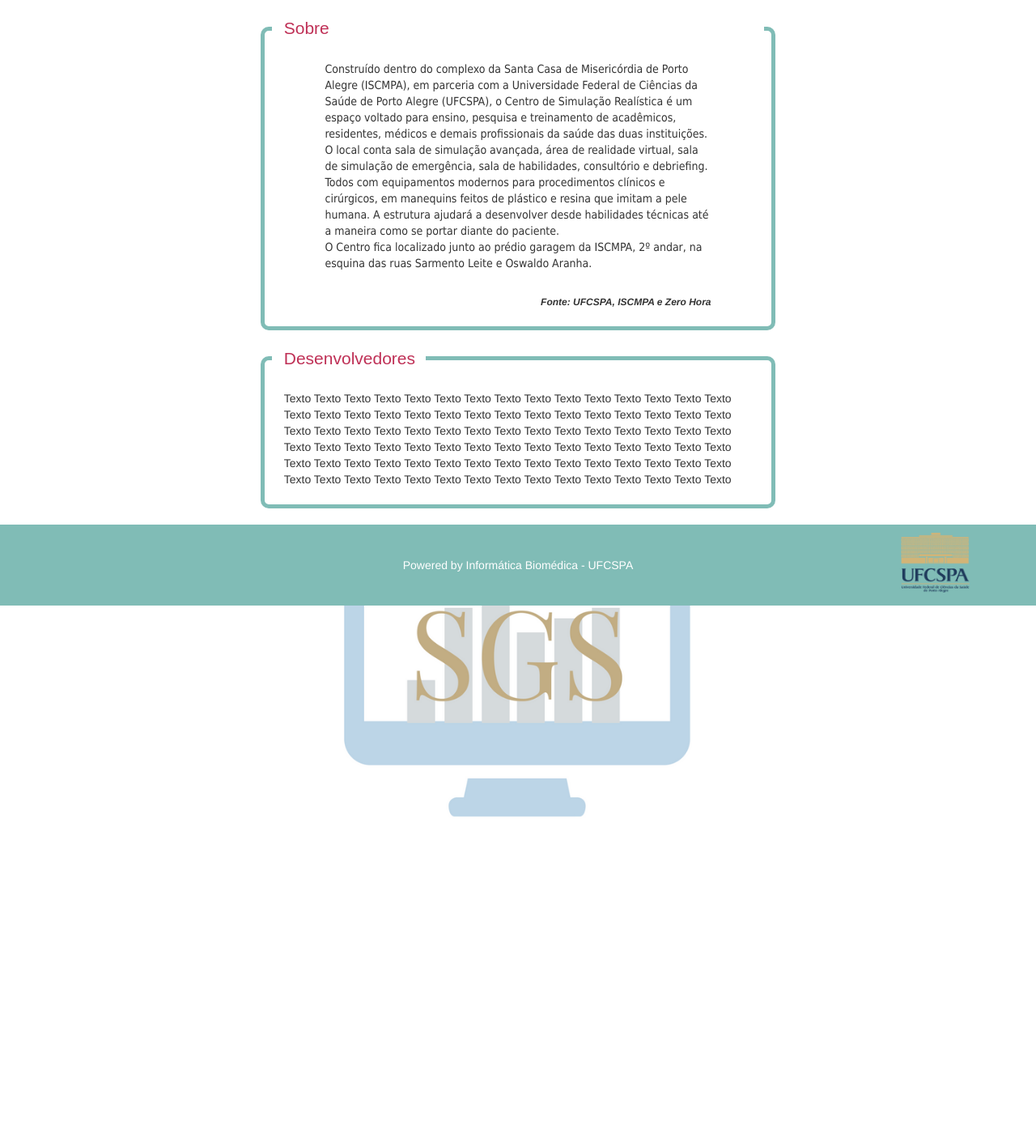
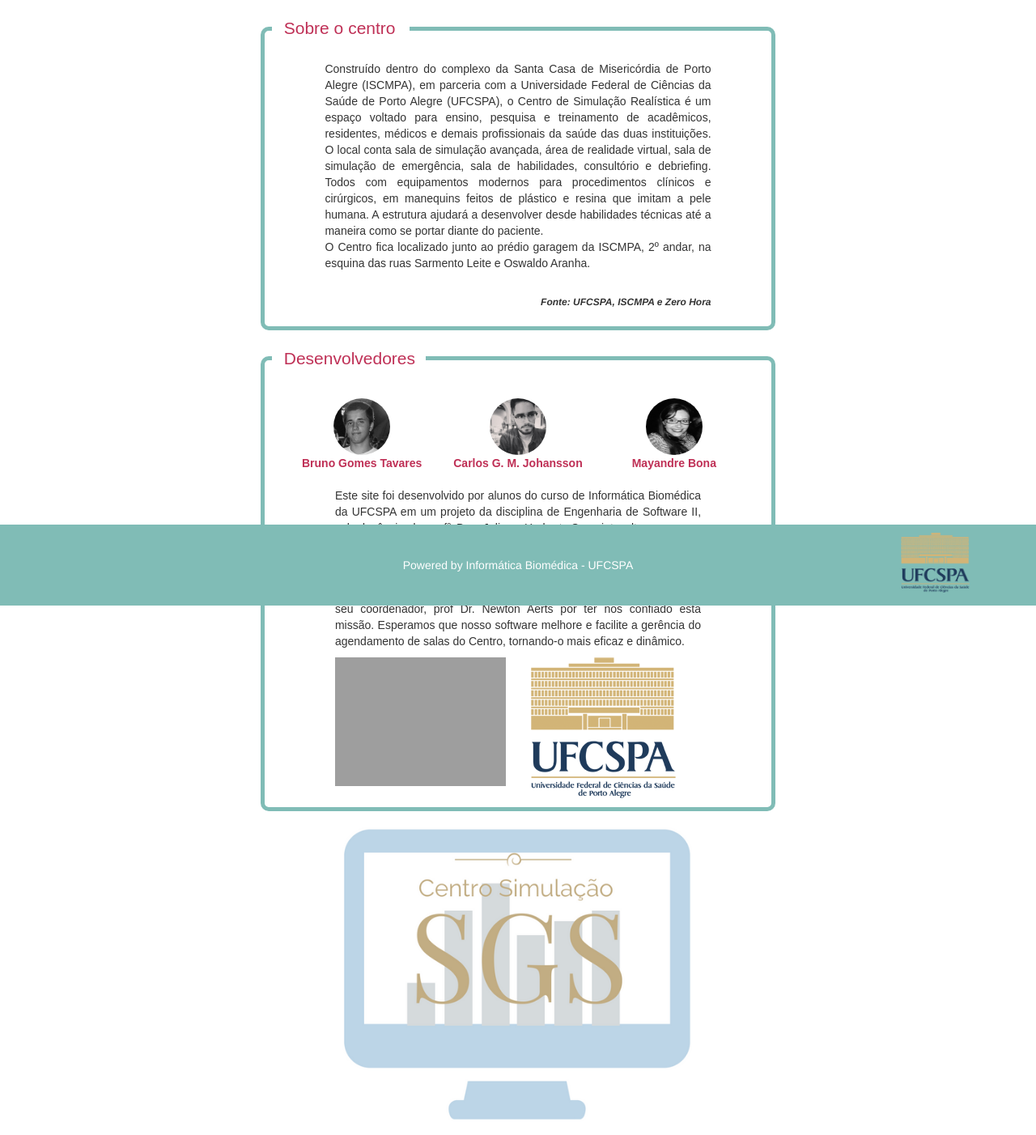
Before and after one commit to sgscentrosimulacao/SGS, a PHP site: page /sobreInside.php in a window 1280 px wide. Shown: the part 52-1454 px from the top of the page at 81% size. Before the commit the page ends 1061 px from the top, so only its background shows below. Run offline with PHP 8.4, Linux system fonts and the light colour scheme; the visitor is signed in with stand-in values (Sample User, id 1); data that the repository does not hold is empty; some libraries are stand-ins or nearby versions; grey boxes are pictures that could not be loaded.

Commit message:
51ª Modificação
Implementado upload de plano de ensino e finalização tela Sobre

```diff
--- a/Vision/sobreInside.php
+++ b/Vision/sobreInside.php
@@ -32,12 +32,12 @@
 ?>
 <div class="col-md-3"></div>
 <div class="col-md-6 zeroPadding teste">
-    <fieldset>
-        <legend class="ajusteTitulos" id="labelsLogin">Sobre</legend>
+    <fieldset id="fieldsetPositionNone" style="margin-bottom: 0px;">
+        <legend class="ajusteTitulos" style="width: 170px" id="labelsLogin">Sobre o centro</legend>
 
         <div class="col-md-1"></div>
         <div class="col-md-10">
-            <p id="textoSobre">
+            <p id="textoSobre" align="justify">
 
                 Construído dentro do complexo da Santa Casa de Misericórdia de Porto Alegre (ISCMPA), em
                 parceria com a Universidade Federal de Ciências da Saúde de Porto Alegre (UFCSPA), o
@@ -60,21 +60,50 @@
     <fieldset id="fieldsetPositionNone" style="margin-bottom: 0px;">
         <legend class="ajusteTitulos" style="width: 190px" id="labelsLogin">Desenvolvedores</legend>
 
-        <div class="col-md-12">
-            <p>
-
-                Texto Texto Texto Texto Texto Texto Texto Texto Texto Texto Texto Texto Texto Texto Texto
-                Texto Texto Texto Texto Texto Texto Texto Texto Texto Texto Texto Texto Texto Texto Texto
-                Texto Texto Texto Texto Texto Texto Texto Texto Texto Texto Texto Texto Texto Texto Texto
-                Texto Texto Texto Texto Texto Texto Texto Texto Texto Texto Texto Texto Texto Texto Texto
-                Texto Texto Texto Texto Texto Texto Texto Texto Texto Texto Texto Texto Texto Texto Texto
-                Texto Texto Texto Texto Texto Texto Texto Texto Texto Texto Texto Texto Texto Texto Texto
-
-            </p>
+        <div class="col-md-12 text-center">
+            <div class="col-md-4" style="margin-top: 10px">
+                <img src="../img/Desenvolvedor1.png" style="border 5px solid #80bcb6; border-radius: 100% ; width: 70px;height: 70px">
+                <div id="labelsLogin"><b>Bruno Gomes Tavares</b></div>
+            </div>
+            <div class="col-md-4 text-center" style="margin-top: 10px">
+                <img src="../img/Desenvolvedor2.png" style="border 5px solid #80bcb6; border-radius: 100%; width: 70px;height: 70px">
+                <div id="labelsLogin"><b>Carlos G. M. Johansson</b></div>
+            </div>
+            <div class="col-md-4 text-center" style="margin-top: 10px">
+                <img src="../img/Desenvolvedor3.png" style="border 5px solid #80bcb6 ; border-radius: 100%; width: 70px;height: 70px">
+                <div id="labelsLogin"><b>Mayandre Bona</b></div>
+            </div>
         </div>
 
+        <div class="col-md-12">
 
+            <div class="col-md-1"></div>
+            <div class="col-md-10">
+                <p id="textoSobre" align="justify">
+                    <br>
+                    Este site foi desenvolvido por alunos do curso de Informática Biomédica da UFCSPA em um projeto da
+                    disciplina de Engenharia de Software II, sob docência da profª Dra. Juliana Herbert. O projeto
+                    ultrapassou as paredes da sala de aula e se tornou algo muito maior e mais importante do que
+                    imaginávamos. Agradecemos a prof. Dra. Juliana por ter oportunizado que participássemos de algo desta
+                    proporção ainda na graduação. Agradecemos, também, a equipe do Centro de Simulação e seu coordenador, prof
+                    Dr. Newton Aerts por ter nos confiado esta missão. Esperamos que nosso software melhore e facilite
+                    a gerência do agendamento de salas do Centro, tornando-o mais eficaz e dinâmico.
+                    <br>
+                </p>
 
+            </div>
+            <div class="col-md-1"></div>
+        </div>
+        <div class="col-md-12 text-center">
+            <div class="col-md-1"></div>
+            <div class="col-md-5">
+                <img src="../img/informatica-biomedica-5.png" class="img-responsive" >
+            </div>
+            <div class="col-md-5">
+                <img src="../img/UFCSPA_MINI.png" class="img-responsive">
+            </div>
+            <div class="col-md-1"></div>
+        </div>
     </fieldset>
     <div>
         <div class="col-md-1"></div>
--- a/css/style_index.css
+++ b/css/style_index.css
@@ -356,7 +356,7 @@
 }
 
 #textoSobre{
-    font-family: Tahoma;
+    font-family: Arial, sans-serif;
 }
 
 #fonteSobre{
```
Also changed, not shown: Control/inserirDisciplina.php (+19 -0 lines), Vision/cadastroDisciplina.php (+16 -8 lines), Vision/sobre.php (+41 -11 lines), img/1918460_949449591789622_8164967044456797936_n.jpg (added), img/Desenvolvedor1.png (added), img/desenvolvedor2.png (added), img/desenvolvedor3.png (added), 2 other files.
